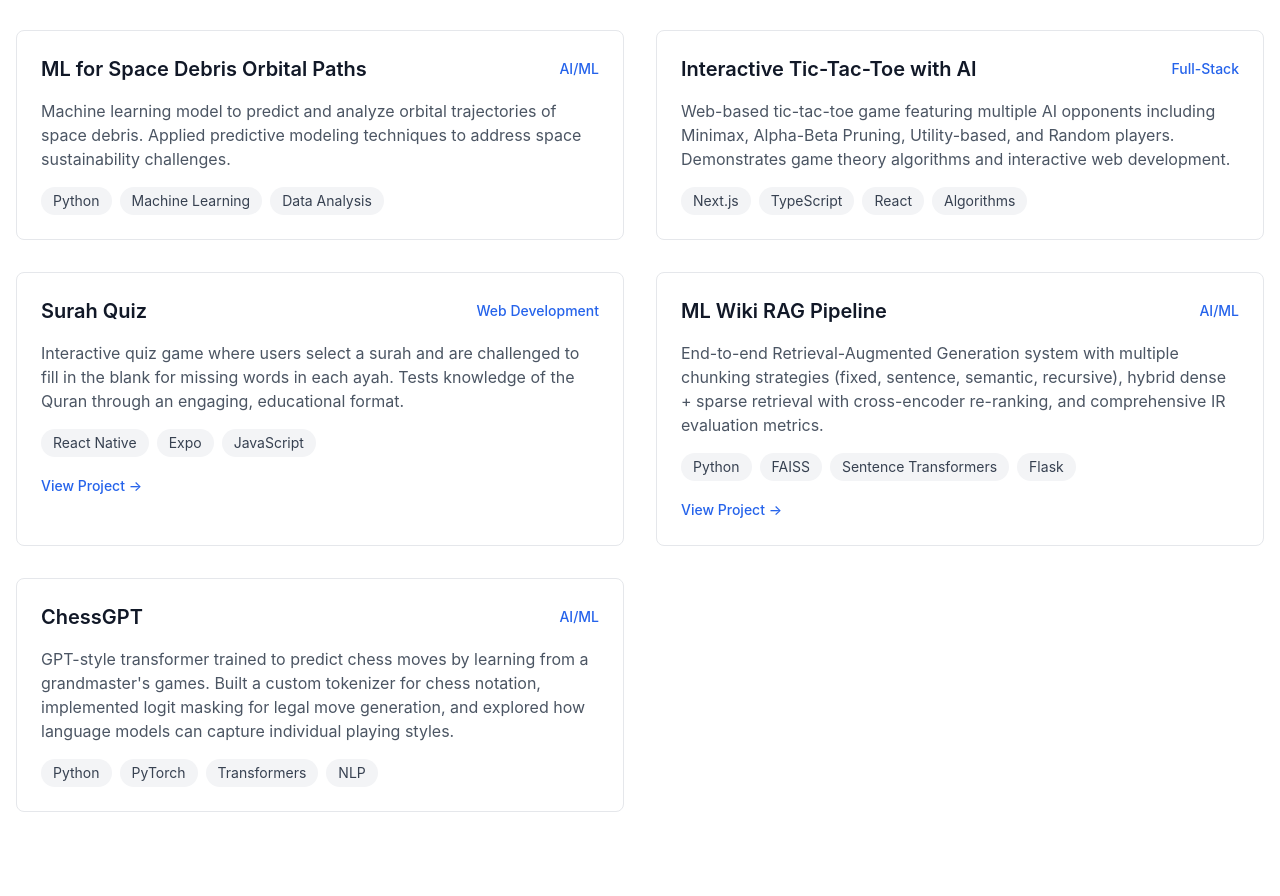
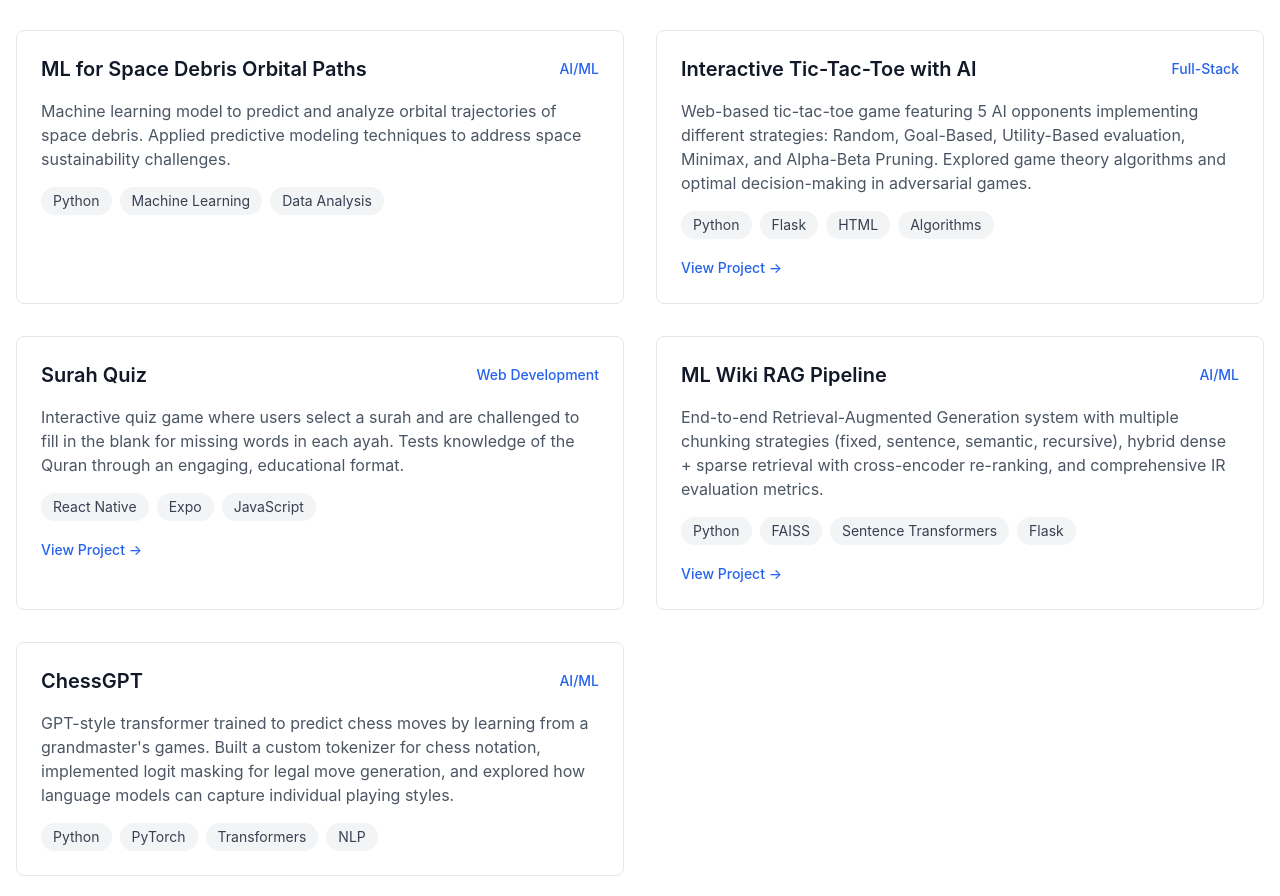
Before and after one commit to Zuha-SB/project-portfolio, a Next.js app: page / in a window 1280 px wide. Shown: the part 2416-3312 px from the top of the page. Built offline with nearby package versions, Linux system fonts and the light colour scheme.

Commit message:
update tic tac toe project

```diff
--- a/components/Projects.tsx
+++ b/components/Projects.tsx
@@ -20,9 +20,10 @@ export default function Projects() {
     },
     {
       title: 'Interactive Tic-Tac-Toe with AI',
-      description: 'Web-based tic-tac-toe game featuring multiple AI opponents including Minimax, Alpha-Beta Pruning, Utility-based, and Random players. Demonstrates game theory algorithms and interactive web development.',
-      tech: ['Next.js', 'TypeScript', 'React', 'Algorithms'],
-      category: 'Full-Stack'
+      description: 'Web-based tic-tac-toe game featuring 5 AI opponents implementing different strategies: Random, Goal-Based, Utility-Based evaluation, Minimax, and Alpha-Beta Pruning. Explored game theory algorithms and optimal decision-making in adversarial games.',
+      tech: ['Python', 'Flask', 'HTML', 'Algorithms'],
+      category: 'Full-Stack',
+      link: 'https://tic-tac-toe-app-ym72.onrender.com'
     },
     {
       title: 'Surah Quiz',
```
